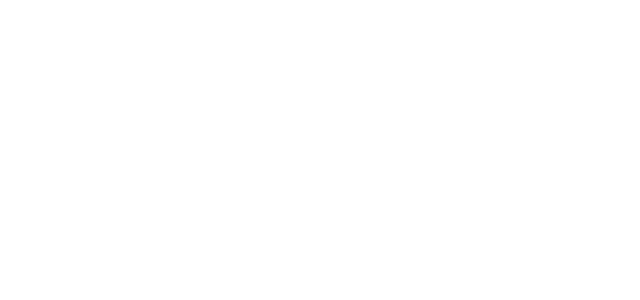
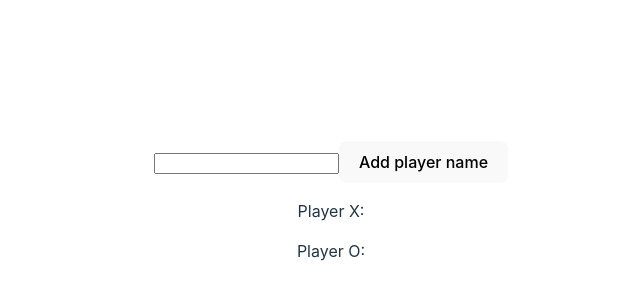
Before and after one commit to Niccar95/vue-tic-tac-toe-Niccar95, a Vue app: page / in a window 1280 px wide. Shown: the part 190-490 px from the top of the page, without its empty margins (309-949 px from the left). Built offline with nearby package versions, Linux system fonts and the light colour scheme.

Commit message:
form that can add players created

```diff
--- a/src/App.vue
+++ b/src/App.vue
@@ -1,5 +1,9 @@
-<script setup lang="ts"></script>
+<script setup lang="ts">
+import Tictactoe from "./components/Tictactoe.vue";
+</script>
 
-<template></template>
+<template>
+  <Tictactoe></Tictactoe>
+</template>
 
 <style scoped></style>
--- /dev/null
+++ b/src/components/Players.vue
@@ -0,0 +1,27 @@
+<script setup lang="ts">
+import { ref } from "vue";
+
+const userInput = ref<string>("");
+
+const emit = defineEmits<{
+  (e: "addPlayer", text: string): void;
+}>();
+
+const handleSubmit = () => {
+  if (userInput.value !== "") {
+    emit("addPlayer", userInput.value);
+    userInput.value = "";
+  }
+
+  console.log(userInput.value);
+};
+</script>
+
+<template>
+  <form @submit.prevent="handleSubmit">
+    <input type="text" v-model="userInput" />
+    <button>Add player name</button>
+  </form>
+</template>
+
+<style scoped></style>
--- /dev/null
+++ b/src/components/Tictactoe.vue
@@ -0,0 +1,34 @@
+<script setup lang="ts">
+import { ref } from "vue";
+import Players from "./Players.vue";
+import { IBoard } from "../models/IBoard";
+
+const boardState = ref<IBoard>({
+  gridList: [],
+});
+
+const playerX = ref<string>("");
+
+const playerO = ref<string>("");
+
+const playerCount = ref<number>(0);
+
+const addPlayers = (playerName: string) => {
+  playerCount.value++;
+  if (playerCount.value === 1) {
+    playerX.value = playerName;
+  } else if (playerCount.value === 2) {
+    playerO.value = playerName;
+  }
+};
+</script>
+
+<template>
+  <Players @addPlayer="addPlayers"></Players>
+  <div>
+    <p>Player X: {{ playerX }}</p>
+    <p>Player O: {{ playerO }}</p>
+  </div>
+</template>
+
+<style scoped></style>
--- /dev/null
+++ b/src/models/IBoard.ts
@@ -0,0 +1,5 @@
+import { IGrid } from "./IGrid";
+
+export interface IBoard {
+  gridList: IGrid[];
+}
--- /dev/null
+++ b/src/models/IGrid.ts
@@ -0,0 +1,5 @@
+export interface IGrid {
+  index: number;
+  playerX: string;
+  playerO: string;
+}
```
